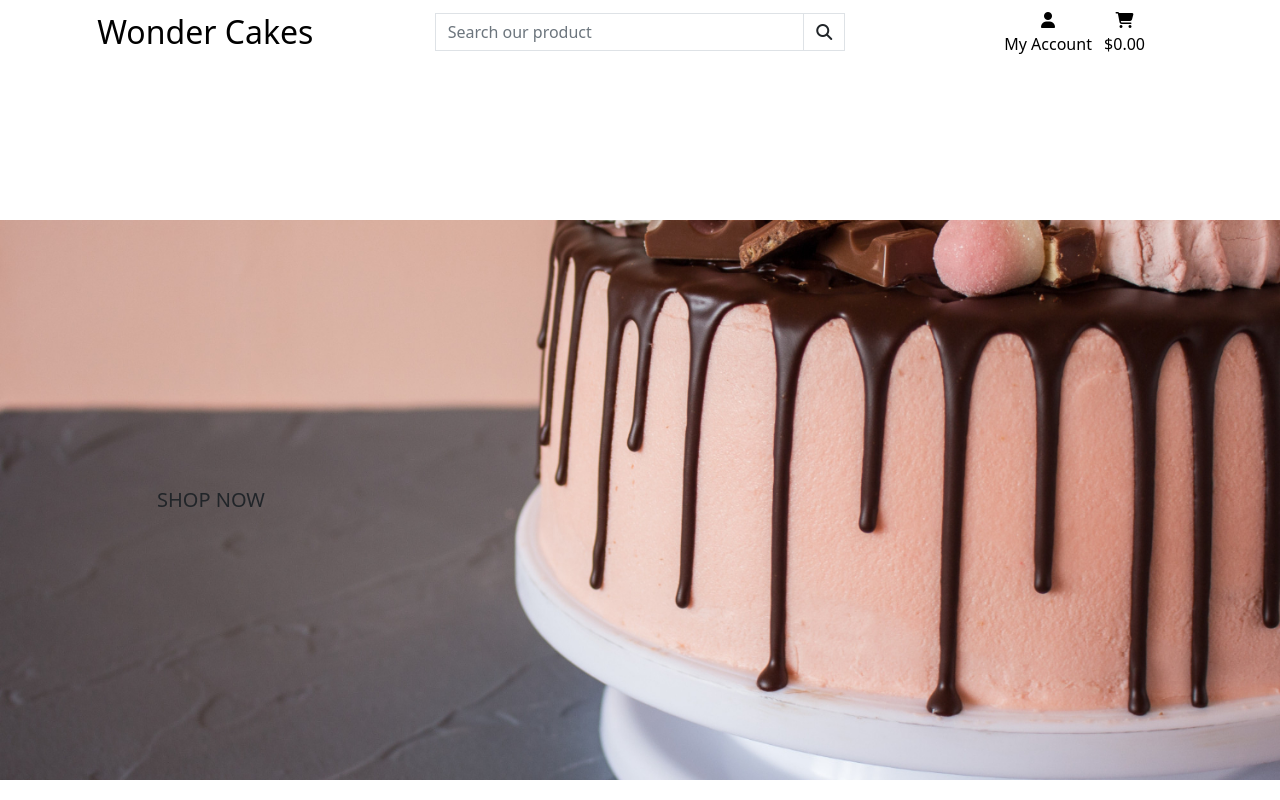
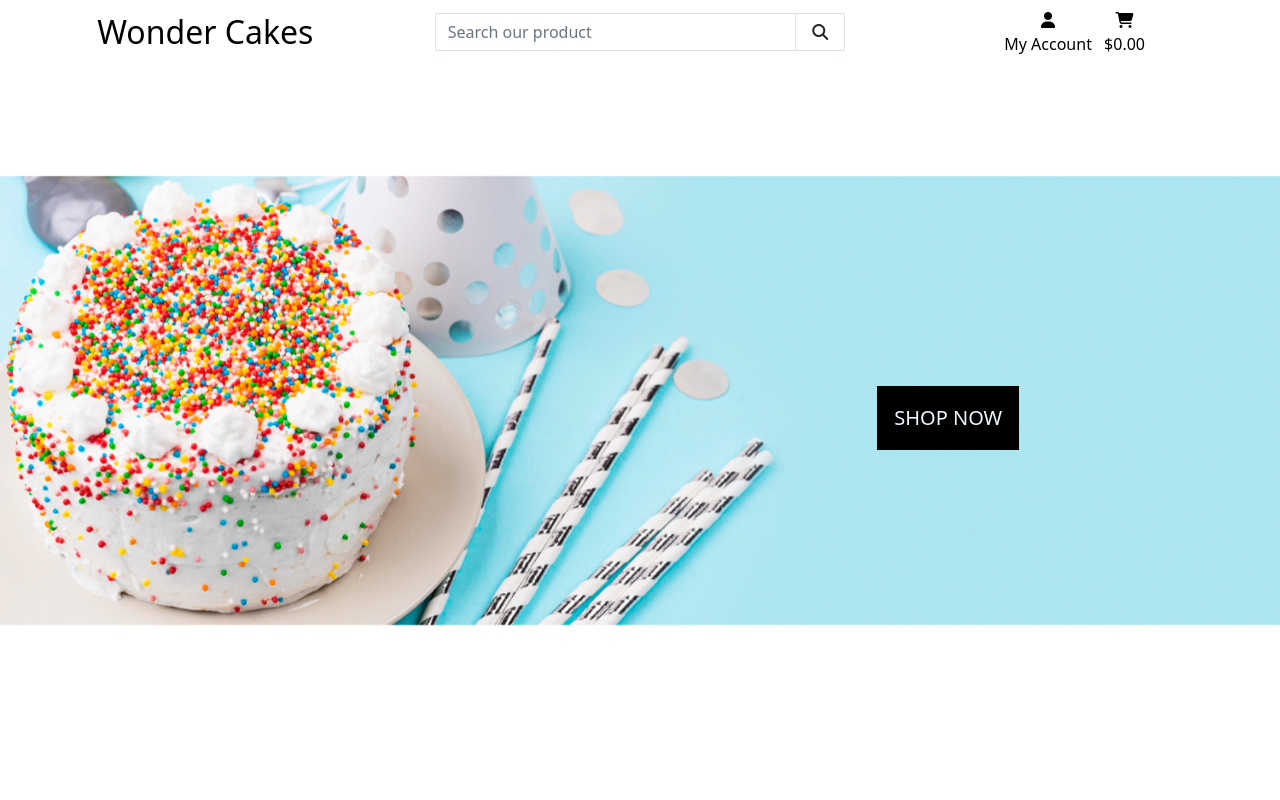
Before and after one commit to iama3191/Wonder-Cakes, a Django app: template home/templates/home/index.html in a window 1280 px wide. Run offline with Django 3.2, Linux system fonts and the light colour scheme; the template is opened without the code that fills it, so the values that code supplies are empty; some libraries are stand-ins or nearby versions.

Commit message:
Modify hero-image for the bakground bc it has better colors and modify the css

```diff
--- a/home/templates/home/index.html
+++ b/home/templates/home/index.html
@@ -13,13 +13,13 @@
     <div class="hero-image">
         <div class="container h-100">
             <div class="row h-100">
-                <div class="col-7 col-md-6 my-auto">
+                <div class="col-7 col-md-6 my-auto hero-text">
                     <!-- <h1 class="display-4 logo-font text-black">
                         The Christmas collection is here
                     </h1> -->
                     <div class="my-5">
                         <h4>
-                            <a href="" class="shop-now-button btn btn-lg rounded-0 text-uppercase py-3">Shop now</a>
+                            <a href="" class="shop-now-button btn btn-lg rounded-0 text-uppercase py-3" role="button">Shop now</a>
                         </h4>
                     </div>
                 </div>
--- a/static/css/base.css
+++ b/static/css/base.css
@@ -3,9 +3,36 @@ html {
 }
 
 .hero-image {
-    background: url('/media/hero-image-cake-dripping.jpg') no-repeat top center fixed;
-    background-size: cover;
-    height: 70vh;
+    background: url('/media/hero-image-background.jpg') no-repeat center center fixed;
+    /* background-color: rgb(174 230 242); */
+    background-size: contain;
+    height: 65vh;
+    position: relative;
+}
+
+.hero-text {
+    position: absolute;
+    text-align: right;
+    top: 35%;
+    right: 20%;
+}
+
+.icon {
+    align-items: center;
+    display: inline-flex;
+    justify-content: center;
+    height: 1.5rem;
+    width: 1.5rem;
+}
+
+.shop-now-button {
+    background-color: black;
+    color: aliceblue;
+}
+
+.shop-now-button:hover {
+    border: 2px solid black;
+    background: aliceblue;
 }
 
 /* -------------------------------- Media Queries */
@@ -28,7 +55,7 @@ html {
       }
 
       .header-container {
-          padding-top: 164px;
+          padding-top: 100px;
       }
   }
   Footer
```
Also changed, not shown: media/hero-image-background.jpg (added), media/hero-image-cake-dripping.jpg (deleted).
